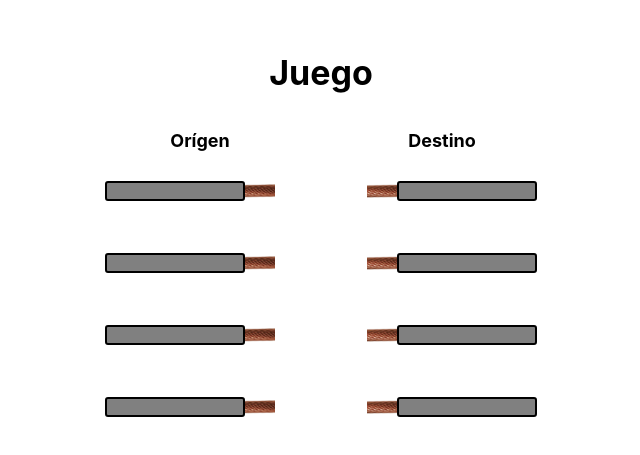
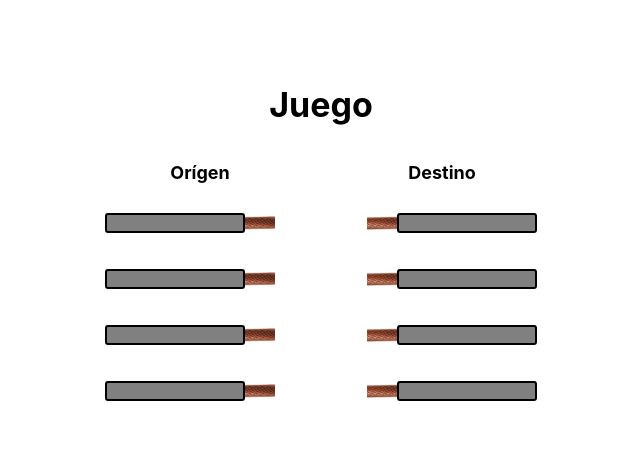
Before and after one commit to mariaperdomom/cableGame, a React (Vite) app: page / in a window 1280 px wide. Shown: the part 153-608 px from the top of the page, without its empty margins (319-959 px from the left). Built offline with nearby package versions, Linux system fonts and the light colour scheme.

Commit message:
Mas logica para los cables, intento de trazar una linea

```diff
--- a/src/components/CableGame.tsx
+++ b/src/components/CableGame.tsx
@@ -55,6 +55,7 @@ const CableGame: React.FC = () => {
             isConnected={isConnected(connector.id) !== undefined}
             type="origin"
             showColor={showColor}
+            cables={cables}
           />
         ))}
       </Stack>
@@ -69,6 +70,7 @@ const CableGame: React.FC = () => {
             isConnected={isConnected(connector.id) !== undefined}
             type="destination"
             showColor={showColor}
+            cables={cables}
           />
         ))}
       </Stack>
--- a/src/components/Connector.tsx
+++ b/src/components/Connector.tsx
@@ -1,6 +1,6 @@
-import React from 'react';
+import React, { useEffect, useState } from 'react';
 import classes from './Connector.module.css';
-import { Box, Group, Image } from '@mantine/core';
+import { /* Box, */ Group, Image } from '@mantine/core';
 
 interface ConnectorProps {
   connector: {
@@ -8,55 +8,57 @@ interface ConnectorProps {
     color: string;
   };
   onConnect: (originId: number, destinationId: number) => void;
-  isConnected: boolean  ;
+  isConnected: boolean ;
   showColor?: boolean;
   type: 'origin' | 'destination';
+  cables: { originId: number; destinationId: number }[];
 }
 
-interface Point {
-  x: number;
-  y: number;
-}
+const Connector: React.FC<ConnectorProps> = ({ connector, onConnect, isConnected, type, showColor, cables }) => {
+  const [ canvas, setCanvas ] = useState<any>()
+  const [ ctx, setCtx ] = useState<any>();
 
-const Connector: React.FC<ConnectorProps> = ({ connector, onConnect, isConnected, type, showColor }) => {
-  var canvas : any = document.getElementById("mycanvas");
-  if(canvas && canvas.getContext) {
-    var ctx = canvas.getContext("2d");
-    if(ctx) return ctx;
-  }
-  let points : Point[] = [];
+  useEffect(() => {
+    var canvas : any = document.getElementById("myCanvas");
+    if(canvas && canvas.getContext) {
+      setCanvas(canvas);
+      setCtx(canvas.getContext("2d"));
+    } else {
+      console.log('estoy aqui')
+    }
+  }, [])
 
-  const handleDragStart = (e: React.DragEvent<HTMLDivElement>) => {
+
+  const handleDragStart = (e: React.DragEvent<HTMLCanvasElement>) => {
     if (type === 'origin') {
       e.dataTransfer.setData('originId', connector.id.toString());
-      points = [];
     }
   };
 
-  const handleDrop = (e: React.DragEvent<HTMLDivElement>) => {
+  const handleDrop = (e: React.DragEvent<HTMLCanvasElement>) => {
     const originId = Number(e.dataTransfer.getData('originId'));
-    const x: number = e.clientX;
-    const y: number = e.clientY;
+    /* const x: number = e.clientX;
+    const y: number = e.clientY; */
 
     if (type === 'destination' && !isConnected && originId) {
       onConnect(originId, connector.id);
-      points.push({x, y});
-      drawCable();
+      drawCable(originId, connector.id);
     }
   };
 
-  const drawCable = () => {
+  const drawCable = (origin: number, destination: number) => {
     ctx.clearRect(0, 0, canvas.width, canvas.height);
     ctx.beginPath();
-    ctx.moveTo(points[0].x, points[0].y);
-    for(let i=1; i< points.length; i++) {
-      ctx.lineTo(points[i].x, points[i].y);
+    ctx.moveTo(cables[origin].originId, cables[destination].destinationId);
+    for(let i=0; i< cables.length; i++) {
+      ctx.lineTo(cables[origin].originId, cables[destination].destinationId);
     }
-    /* ctx.closePath(); */
+    ctx.lineWidth = 20
+    ctx.strokeStyle = connector.color;
     ctx.stroke();
   }
 
-  const handleDragOver = (e: React.DragEvent<HTMLDivElement>) => {
+  const handleDragOver = (e: React.DragEvent<HTMLCanvasElement>) => {
     if (type === 'destination' && !isConnected) {
       e.preventDefault();
     }
@@ -76,7 +78,10 @@ const Connector: React.FC<ConnectorProps> = ({ connector, onConnect, isConnected
             }}
           />
         }
-        <Box
+        <canvas
+          id="myCanvas"
+          width="0"
+          height="0"
           className={classes.connector}
           style={{
             width: '140px',
@@ -95,7 +100,27 @@ const Connector: React.FC<ConnectorProps> = ({ connector, onConnect, isConnected
           onDragStart={handleDragStart}
           onDrop={handleDrop}
           onDragOver={handleDragOver}
-        />
+        ></canvas>
+        {/* <Box
+          className={classes.connector}
+          style={{
+            width: '140px',
+            height: '20px',
+            backgroundColor: showColor ? connector.color  : ( !isConnected ? 'gray' : connector.color),
+            borderRadius: '3px',
+            margin: '10px',
+            display: 'flex',
+            alignItems: 'center',
+            justifyContent: 'center',
+            border: '2px solid black',
+            cursor: isConnected ? 'not-allowed' : 'pointer',
+            zIndex: 1000
+          }}
+          draggable={type === 'origin' && !isConnected}
+          onDragStart={handleDragStart}
+          onDrop={handleDrop}
+          onDragOver={handleDragOver}
+        /> */}
         { type === 'origin' &&
           <Image
             src={'../assets/cableD.jpg'}
@@ -108,7 +133,6 @@ const Connector: React.FC<ConnectorProps> = ({ connector, onConnect, isConnected
           />
         }
       </Group>
-      <canvas id="myCanvas" width="0" height="0" /* style={{border: '1px solid #d3d3d3'}} */></canvas>
     </>
   );
 };
```
